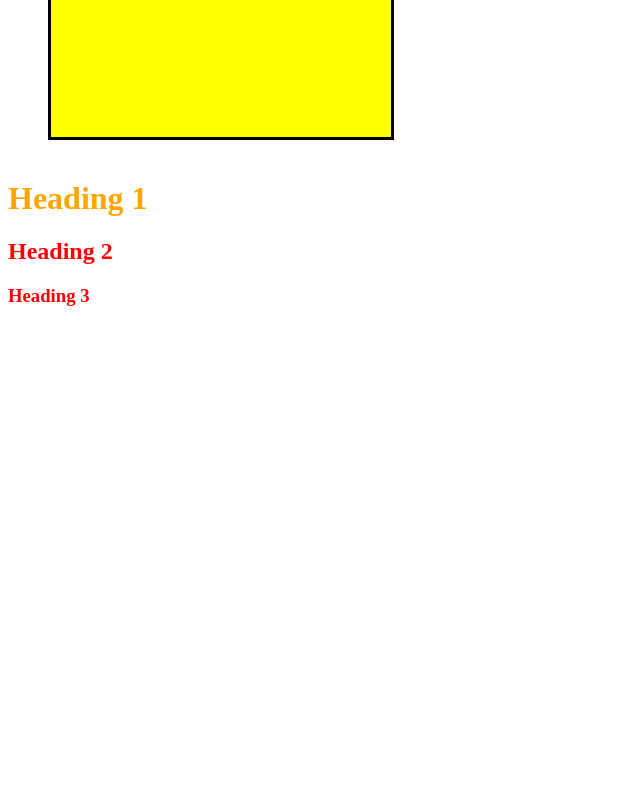
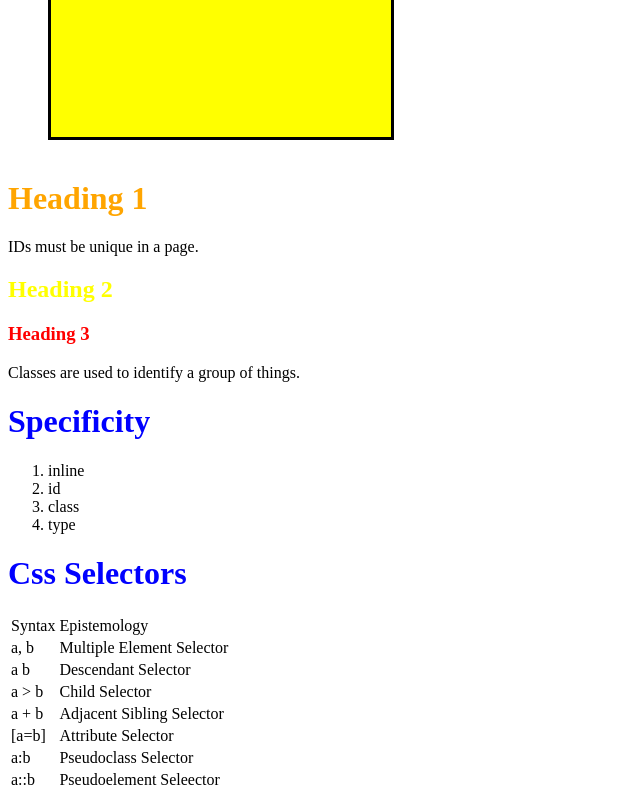
Before and after one commit to newgit-x/cs50, a plain HTML site: page size.html in a window 1280 px wide. Shown: the part 346-1146 px from the top of the page, without its empty margins (0-640 px from the left). Before the commit the page ends 800 px from the top, so only its background shows below. Drawn offline with Linux system fonts and the light colour scheme.

Commit message:
Update size.html

```diff
--- a/size.html
+++ b/size.html
@@ -20,6 +20,9 @@
     .headings {
       color: red;
     }
+    h1 {
+      color: blue;
+    }
    </style>
  </head>
  <body>
@@ -27,7 +30,49 @@
      Hello, World. Sizes and Styles!
    </div>
   <h1 id="headingone">Heading 1</h1>
-  <h2 class="headings">Heading 2</h2>
+    IDs must be unique in a page.
+  <h2 class="headings" style="color: yellow;">Heading 2</h2>
   <h3 class="headings">Heading 3</h3>
+    Classes are used to identify a group of things.
+    <br>
+    <h1>Specificity</h1>
+      <ol>
+       <li>inline</li>
+       <li>id</li>
+       <li>class</li>
+       <li>type</li>
+      </ol>
+     <h1>Css Selectors</h1>
+     <table>
+      <thead>
+       <tr>
+        <td>Syntax</td>
+        <td>Epistemology</td>
+       </tr>
+      </thead>
+      <tbody>
+       <tr>
+        <td>a, b</td><td>Multiple Element Selector</td>
+       </tr>
+       <tr>
+        <td>a b</td><td>Descendant Selector</td>
+       </tr>
+       <tr>
+        <td>a > b</td><td>Child Selector</td>
+       </tr>
+       <tr>
+        <td>a + b</td><td>Adjacent Sibling Selector</td>
+       </tr>
+       <tr>
+        <td>[a=b]</td><td>Attribute Selector</td>
+       </tr>
+       <tr>
+        <td>a:b</td><td>Pseudoclass Selector</td>
+       </tr>
+       <tr>
+        <td>a::b</td><td>Pseudoelement Seleector</td>
+       </tr>
+      </tbody>
+     </table>
  </body>
 </html>
```
